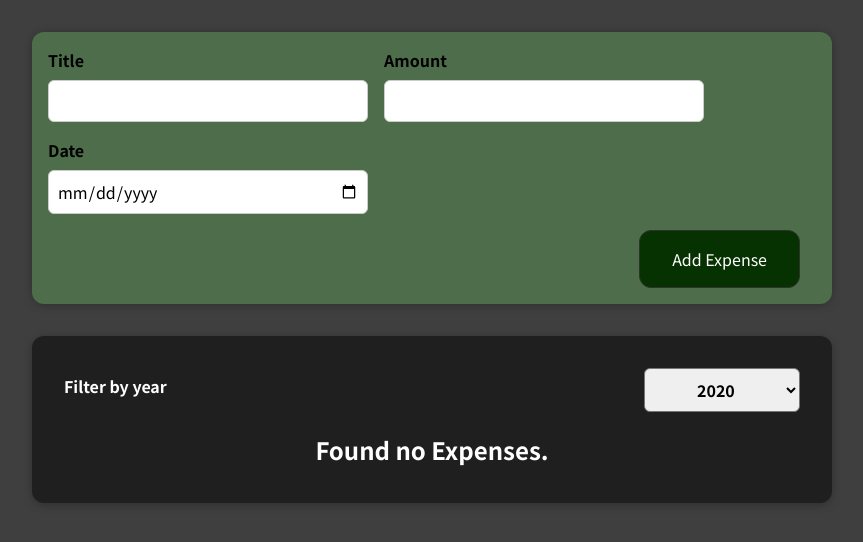
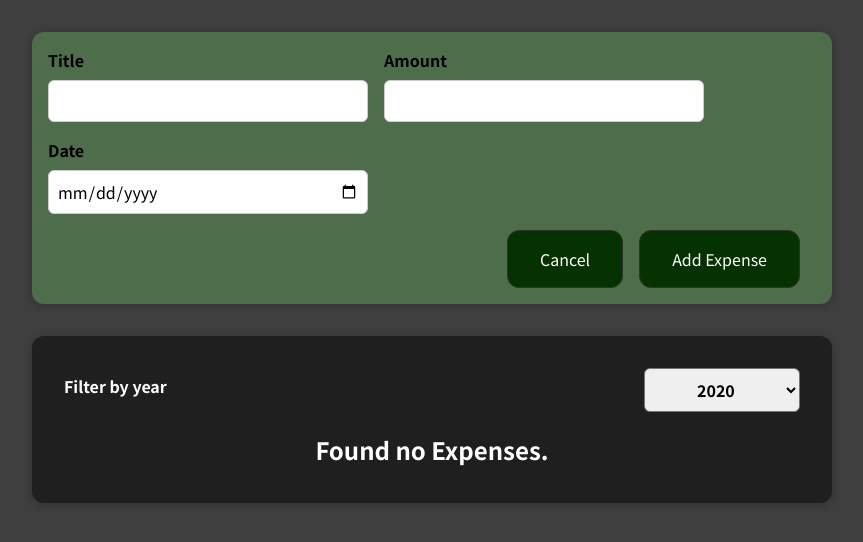
Before and after one commit to ddeveloper72/react-complete-guide, a React (Create React App) app: page / in a window 1280 px wide. Both pictures are taken after a click on the button "Create New Expense". Shown: the top 542 px of the page, without its empty margins (208-1071 px from the left). Built offline with nearby package versions, Linux system fonts and the light colour scheme.

Commit message:
added click listener for cancel subutton

```diff
--- a/src/components/NewExpense/ExpenseForm.js
+++ b/src/components/NewExpense/ExpenseForm.js
@@ -62,6 +62,7 @@ const ExpenseForm = (props) => {
                 </div>
             </div>
             <div className='new-expense__actions'>
+                <button type='button' onClick={props.cancelSubmit}>Cancel</button>
                 <button type='submit'>Add Expense</button>
             </div>
         </form>
```
